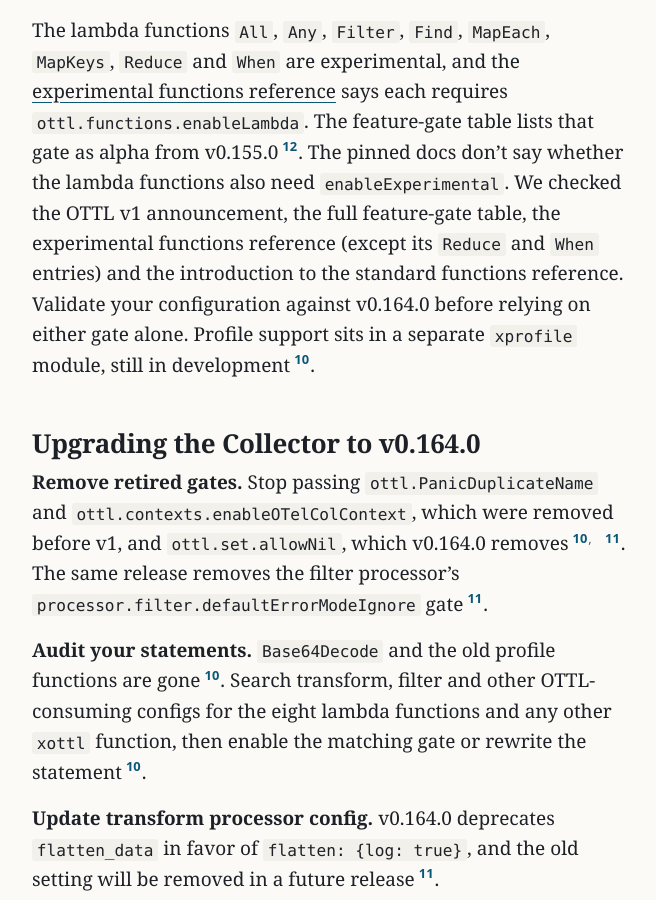
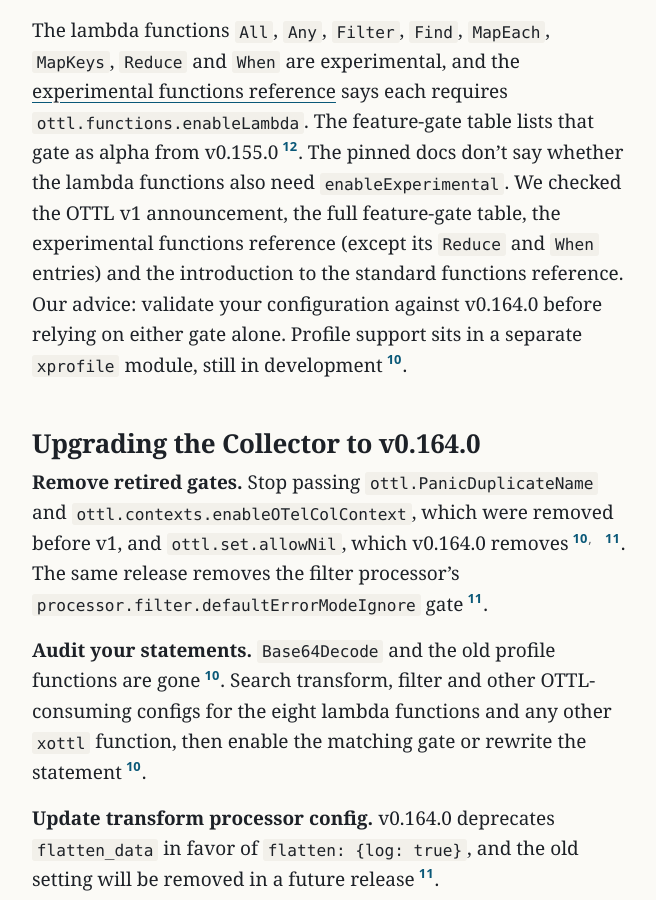
Before and after one commit to northwind-press/northwind-press.github.io, a Jekyll site: the page built from _posts/2026-11-06-opentelemetry-stable-contracts.md, in a window 1280 px wide and 900 px high, scrolled down 5841 px. Shown: the whole window, without its empty margins (308-964 px from the left). Built offline with Jekyll 4.4.1, drawn with Linux system fonts in a browser that asks for light colours.

Commit message:
Desk edit: label the lambda-gate advice as ours
Co-Authored-By: Claude Opus 5.5 <noreply@anthropic.com>

```diff
--- a/_posts/2026-11-06-opentelemetry-stable-contracts.md
+++ b/_posts/2026-11-06-opentelemetry-stable-contracts.md
@@ -127,7 +127,7 @@ The announcement lists 14 contrib components that accept OTTL, among them the tr
 
 New functions start in the `xottl` module, which is on a 0.x version and can change or drop them in any release{% include cite.html n=10 %}. They parse only when the `pkg.ottl.functions.enableExperimental` gate is on, which the [feature-gate table](https://github.com/open-telemetry/opentelemetry-collector-contrib/blob/b21bf1a21be57988b655aa03ff664dbb250d6a99/pkg/ottl/documentation.md) lists as alpha from v0.163.0. Components register these functions but leave them off, so enabling the gate is enough and no custom build is needed{% include cite.html n=10 %}. A function is promoted only after at least two minor releases as experimental, complete tests and documentation, no open change proposals, and real user demand{% include cite.html n=10 %}.
 
-The lambda functions `All`, `Any`, `Filter`, `Find`, `MapEach`, `MapKeys`, `Reduce` and `When` are experimental, and the [experimental functions reference](https://github.com/open-telemetry/opentelemetry-collector-contrib/blob/b21bf1a21be57988b655aa03ff664dbb250d6a99/pkg/ottl/xottl/ottlfuncs/README.md) says each requires `ottl.functions.enableLambda`. The feature-gate table lists that gate as alpha from v0.155.0{% include cite.html n=12 %}. The pinned docs don't say whether the lambda functions also need `enableExperimental`. We checked the OTTL v1 announcement, the full feature-gate table, the experimental functions reference (except its `Reduce` and `When` entries) and the introduction to the standard functions reference. Validate your configuration against v0.164.0 before relying on either gate alone. Profile support sits in a separate `xprofile` module, still in development{% include cite.html n=10 %}.
+The lambda functions `All`, `Any`, `Filter`, `Find`, `MapEach`, `MapKeys`, `Reduce` and `When` are experimental, and the [experimental functions reference](https://github.com/open-telemetry/opentelemetry-collector-contrib/blob/b21bf1a21be57988b655aa03ff664dbb250d6a99/pkg/ottl/xottl/ottlfuncs/README.md) says each requires `ottl.functions.enableLambda`. The feature-gate table lists that gate as alpha from v0.155.0{% include cite.html n=12 %}. The pinned docs don't say whether the lambda functions also need `enableExperimental`. We checked the OTTL v1 announcement, the full feature-gate table, the experimental functions reference (except its `Reduce` and `When` entries) and the introduction to the standard functions reference. Our advice: validate your configuration against v0.164.0 before relying on either gate alone. Profile support sits in a separate `xprofile` module, still in development{% include cite.html n=10 %}.
 
 ## Upgrading the Collector to v0.164.0
 
```
